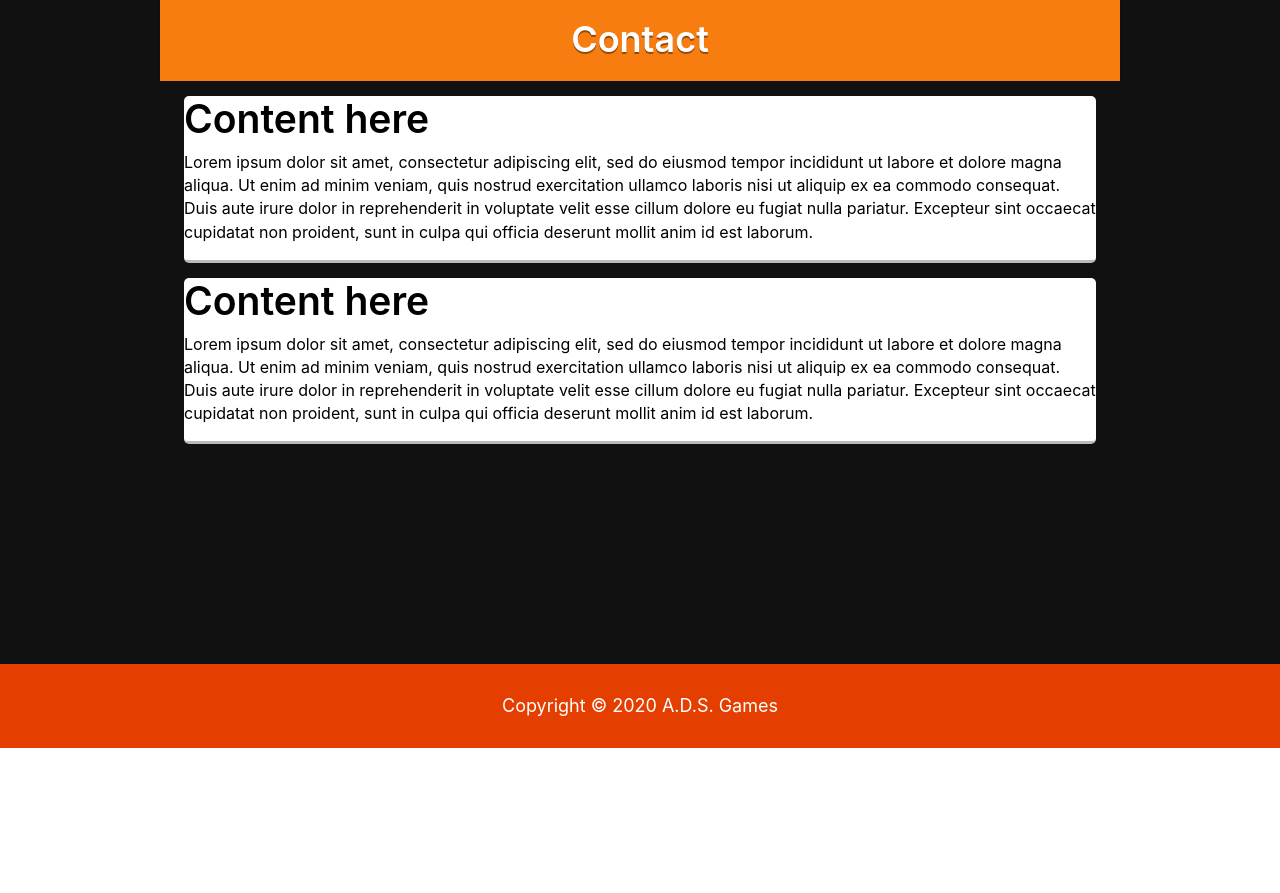
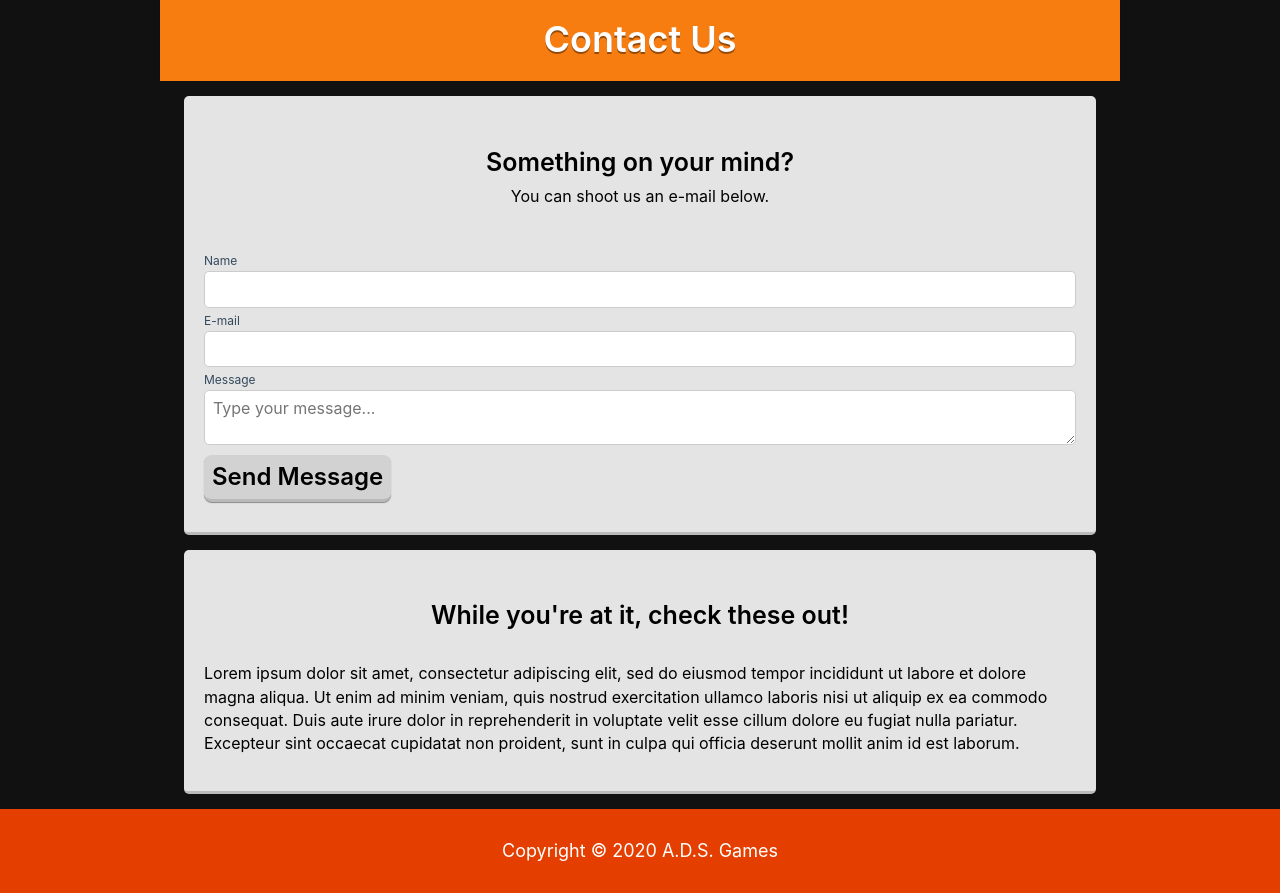
Before and after one commit to AdsGames/AdsGamesFrontend, a Gatsby site: page /contact in a window 1280 px wide. Shown: the part 52-945 px from the top of the page. Before the commit the page ends 800 px from the top, so only its background shows below. Built offline with nearby package versions, Linux system fonts and the light colour scheme; Gatsby itself is replaced by a stand-in of ours.

Commit message:
Feature/contact page (#7)
* added contact fields, created textarea and formheader components

* Fix lint issues

* Format project

Co-authored-by: Natasha Djurdjevic <natasha.djurdjevic@capco.com>

```diff
--- a/package.json
+++ b/package.json
@@ -24,6 +24,7 @@
   "dependencies": {
     "@apollo/client": "^3.0.2",
     "classnames": "^2.2.6",
+    "formik": "^2.1.4",
     "gatsby": "^2.19.10",
     "gatsby-image": "^2.2.39",
     "gatsby-plugin-create-client-paths": "^2.3.10",
--- a/src/components/Card/Card.style.tsx
+++ b/src/components/Card/Card.style.tsx
@@ -1,7 +1,7 @@
 import styled from "styled-components";
 
-export const StyledCard = styled.div`
-  background-color: #fff;
+export const StyledCard = styled.div<{ padding?: number }>`
+  background-color: #e4e4e4;
   display: flex;
   overflow: hidden;
   border-bottom: 3px solid #bbb;
@@ -9,6 +9,7 @@ export const StyledCard = styled.div`
   width: 95%;
   position: relative;
   margin: 15px auto;
+  padding: ${(props): number => props.padding ?? 0}px;
 `;
 
 export const CardTitle = styled.h3`
--- a/src/components/Card/index.tsx
+++ b/src/components/Card/index.tsx
@@ -8,11 +8,12 @@ import {
   CardTitleContainer,
 } from "./Card.style";
 
-const Card: React.FC<{ title?: string; children: ReactNode }> = ({
-  title,
-  children,
-}) => (
-  <StyledCard>
+const Card: React.FC<{
+  padding?: number;
+  title?: string;
+  children: ReactNode;
+}> = ({ title, children, padding }) => (
+  <StyledCard padding={padding}>
     {Boolean(title) && (
       <CardTitleContainer>
         <CardTitle>{title}</CardTitle>
--- /dev/null
+++ b/src/components/ContactForm/ContactForm.tsx
@@ -0,0 +1,26 @@
+import * as React from "react";
+
+import TextInput from "../Inputs/TextInput";
+import TextArea from "../Inputs/TextArea";
+import Button from "../Inputs/Button";
+import { Formik, Form } from "formik";
+
+const ContactForm: React.FC = () => (
+  <Formik
+    initialValues={{ name: "", email: "", message: "" }}
+    onSubmit={(_values, { setSubmitting }): void => {
+      setTimeout(() => {
+        setSubmitting(false);
+      }, 400);
+    }}
+  >
+    <Form>
+      <TextInput label="Name" placeholder="John Smith"></TextInput>
+      <TextInput label="E-mail" placeholder="johnsmith@mail.com"></TextInput>
+      <TextArea label="Message" placeholder="Type your message..."></TextArea>
+      <Button>Send Message</Button>
+    </Form>
+  </Formik>
+);
+
+export default ContactForm;
--- /dev/null
+++ b/src/components/FormLayout/FormHeader.style.tsx
@@ -0,0 +1,12 @@
+import styled from "styled-components";
+
+export const StyledFormHeader = styled.div`
+  margin: auto;
+`;
+
+export const FormHeaderText = styled.p`
+  color: black;
+  font-size: 16px;
+  padding: 8px;
+  text-align: center;
+`;
--- /dev/null
+++ b/src/components/FormLayout/FormHeader.tsx
@@ -0,0 +1,17 @@
+import React from "react";
+import type { ReactNode } from "react";
+import { StyledFormHeader, FormHeaderText } from "./FormHeader.style";
+
+export interface DescriptionProps {
+  text: string;
+}
+
+const FormHeader: React.FC<{
+  children: ReactNode;
+}> = ({ children }) => (
+  <StyledFormHeader>
+    <FormHeaderText>{children}</FormHeaderText>
+  </StyledFormHeader>
+);
+
+export default FormHeader;
--- /dev/null
+++ b/src/components/FormLayout/index.tsx
@@ -0,0 +1 @@
+export { default as FormHeader } from "./FormHeader";
--- a/src/components/Inputs/Button/Button.style.tsx
+++ b/src/components/Inputs/Button/Button.style.tsx
@@ -8,8 +8,9 @@ export const StyledButton = styled("button")`
   text-align: center;
   font-weight: 600;
   font-size: ${(props): number => props.theme.dimensions.fontSize.regular}px;
-  padding: ${(props): number => props.theme.dimensions.radius.input}px;
-  border-radius: 5px;
+  margin: 10px 0;
+  padding: 5px;
+  border-radius: ${(props): number => props.theme.dimensions.radius.input}px;
   border-left: 0;
   border-right: 0;
   border-bottom: 3px solid
@@ -17,12 +18,14 @@ export const StyledButton = styled("button")`
   border-top: 0px solid transparent;
   box-shadow: 0 1px 1px 0 ${(props): string => props.theme.colors.boxShadow};
   transition: all 0.1s ease-in;
+
   &:hover {
     border-bottom: 2px solid
       ${(props): string => darken(0.1, props.theme.colors.ui.input)};
     border-top: 1px solid transparent;
     box-shadow: 0 0.5px 1px 0 ${(props): string => props.theme.colors.boxShadow};
   }
+
   &:active {
     border-bottom: 0px solid transparent;
     border-top: 3px solid
@@ -30,3 +33,12 @@ export const StyledButton = styled("button")`
     box-shadow: inset 0 1px 8px -1px ${(props): string => props.theme.colors.boxShadow};
   }
 `;
+
+export const ButtonText = styled.p`
+  color: black;
+  text-align: center;
+  vertical-align: text-top;
+  font-size: 24px;
+  margin: 0;
+  padding: 3px;
+`;
--- a/src/components/Inputs/Button/index.tsx
+++ b/src/components/Inputs/Button/index.tsx
@@ -1,10 +1,15 @@
 import React from "react";
 
-import { StyledButton } from "./Button.style";
+import { StyledButton, ButtonText } from "./Button.style";
 
 const Button: React.FC<React.HTMLProps<HTMLButtonElement>> = ({
   onClick,
   disabled,
-}) => <StyledButton onClick={onClick} disabled={disabled} />;
+  children,
+}) => (
+  <StyledButton onClick={onClick} disabled={disabled}>
+    <ButtonText>{children}</ButtonText>
+  </StyledButton>
+);
 
 export default Button;
--- /dev/null
+++ b/src/components/Inputs/TextArea/Input.style.tsx
@@ -0,0 +1,15 @@
+import styled from "styled-components";
+
+export const StyledInput = styled.textarea`
+  display: block;
+  border: 1px solid #ccc;
+  width: 100%;
+  padding: 8px;
+  border-radius: 5px;
+  box-sizing: border-box;
+  background-color: #fff;
+
+  &:hover {
+    background-color: #eee;
+  }
+`;
--- a/src/components/LinkLayout/LinkIcon.tsx
+++ b/src/components/Inputs/TextArea/index.tsx
@@ -1,18 +1,19 @@
-import React from "react";
+import * as React from "react";
+import Label from "../Label";
+import { StyledInput } from "./Input.style";
 
-import { StyledLinkIcon, LinkIconContainer } from "./LinkIcon.style";
-
-export interface GameCardProps {
-  title: string;
-  image: string;
-  color: string;
-  width?: number;
-}
-
-const LinkIcon: React.FC<GameCardProps> = ({ title, image, color, width }) => (
-  <LinkIconContainer color={color} width={width}>
-    <StyledLinkIcon src={image} alt={title} />
-  </LinkIconContainer>
+const Button: React.FC<
+  React.HTMLProps<HTMLInputElement> & { label: string }
+> = ({ label, disabled, required, value, placeholder }) => (
+  <>
+    <Label>{label}</Label>
+    <StyledInput
+      value={value}
+      disabled={disabled}
+      required={required}
+      placeholder={placeholder}
+    />
+  </>
 );
 
-export default LinkIcon;
+export default Button;
--- a/src/pages/contact.tsx
+++ b/src/pages/contact.tsx
@@ -4,6 +4,8 @@ import Page from "../components/Page";
 import Container from "../components/Container";
 import Card from "../components/Card";
 import ContentHeader from "../components/ContentHeader";
+import FormHeader from "../components/FormLayout/FormHeader";
+import ContactForm from "../components/ContactForm/ContactForm";
 
 import MainLayout from "../layouts";
 import { SEO } from "../components/SEO";
@@ -13,23 +15,19 @@ const ContactPage: React.FC = () => (
     <SEO title="Contacts" />
     <Page>
       <Container>
-        <ContentHeader text="Contact" />
-
-        <Card>
-          <h1>Content here</h1>
-          <p>
-            Lorem ipsum dolor sit amet, consectetur adipiscing elit, sed do
-            eiusmod tempor incididunt ut labore et dolore magna aliqua. Ut enim
-            ad minim veniam, quis nostrud exercitation ullamco laboris nisi ut
-            aliquip ex ea commodo consequat. Duis aute irure dolor in
-            reprehenderit in voluptate velit esse cillum dolore eu fugiat nulla
-            pariatur. Excepteur sint occaecat cupidatat non proident, sunt in
-            culpa qui officia deserunt mollit anim id est laborum.
-          </p>
+        <ContentHeader text="Contact Us" />
+        <Card padding={20}>
+          <FormHeader>
+            <h3>Something on your mind?</h3>
+            <p>You can shoot us an e-mail below.</p>
+          </FormHeader>
+          <ContactForm />
         </Card>
 
-        <Card>
-          <h1>Content here</h1>
+        <Card padding={20}>
+          <FormHeader>
+            <h3>While you&apos;re at it, check these out!</h3>
+          </FormHeader>
           <p>
             Lorem ipsum dolor sit amet, consectetur adipiscing elit, sed do
             eiusmod tempor incididunt ut labore et dolore magna aliqua. Ut enim
```
Also changed, not shown: 1 other file.
